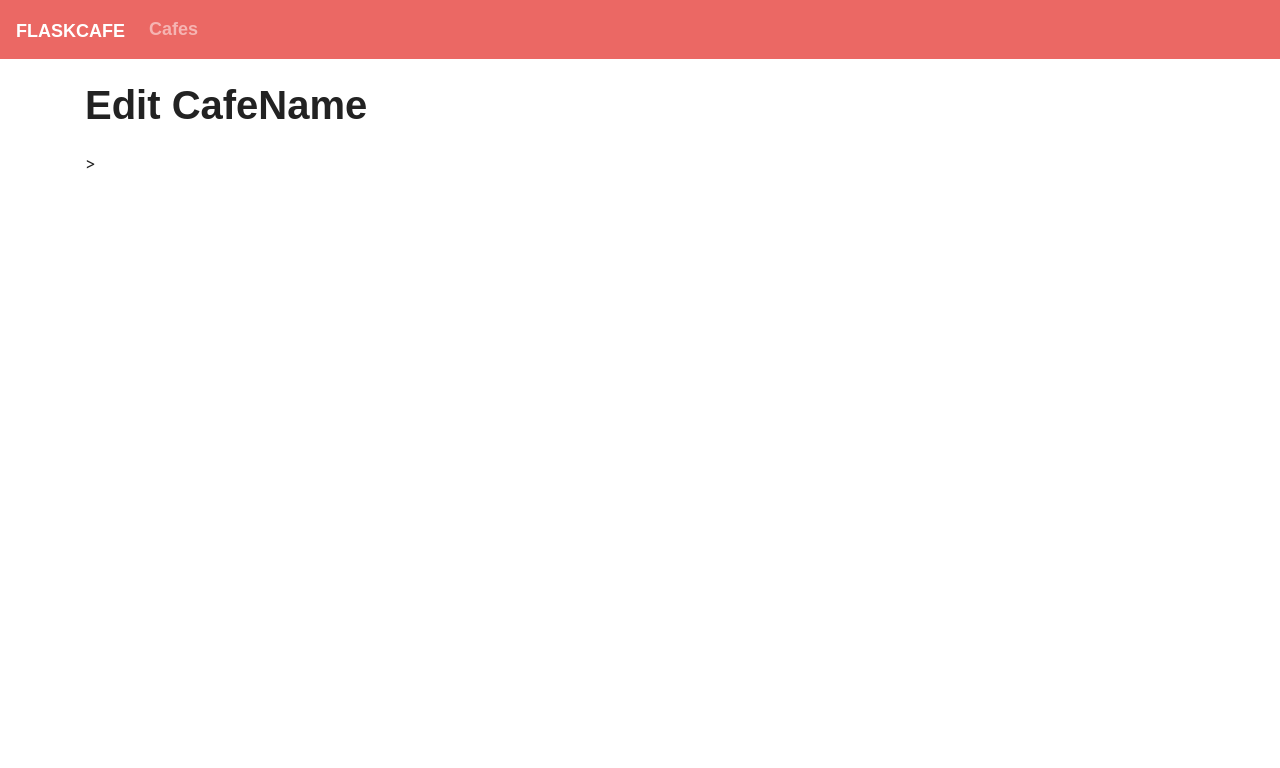
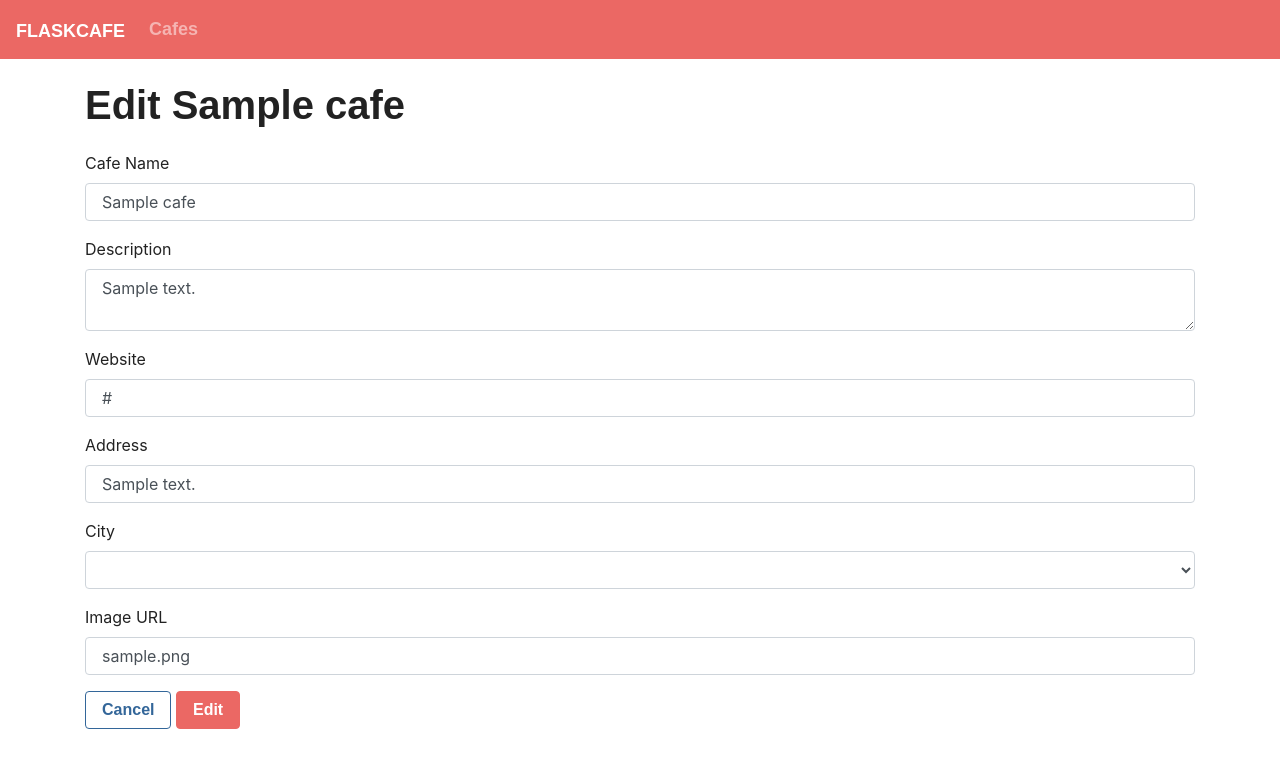
Before and after one commit to amaesanchez/flask-cafe, a Flask app: page /cafes/1/edit in a window 1280 px wide. Shown: the top 768 px of the page. Run offline with Flask 3, Linux system fonts and the light colour scheme; tables that the repository leaves empty hold one stand-in row (values such as "Sample post"); lists and menus that the app fills with data are empty; some web fonts are replaced.

Commit message:
add dropdown city code

```diff
--- a/app.py
+++ b/app.py
@@ -1,11 +1,11 @@
 """Flask App for Flask Cafe."""
 
-from flask import Flask, render_template
+from flask import Flask, render_template, redirect, url_for, flash
 from flask_debugtoolbar import DebugToolbarExtension
 import os
 
 from models import db, connect_db, Cafe, City
-from forms import AddCafe, EditCafe
+from forms import CafeForm
 
 
 app = Flask(__name__)
@@ -77,6 +77,8 @@ def cafe_list():
         cafes=cafes,
     )
 
+    # return redirect('/cafes/add')
+
 
 @app.get('/cafes/<int:cafe_id>')
 def cafe_detail(cafe_id):
@@ -84,19 +86,32 @@ def cafe_detail(cafe_id):
 
     cafe = Cafe.query.get_or_404(cafe_id)
 
-    return render_template(
-        'cafe/detail.html',
-        cafe=cafe,
-    )
+    return render_template('/cafe/detail.html',
+        cafe=cafe)
 
 @app.route('/cafes/add', methods=['GET', 'POST'])
 def add_cafe():
     """ Display add cafe form, or post a new cafe """
 
-    form = AddCafe()
+    # figure out how to add cities?
+    form = CafeForm()
+    form.city_code.choices = City.get_choices()
 
-    # if form.validate_on_submit():
-    #     return
+    if form.validate_on_submit():
+        cafe = Cafe(
+            name=form.name.data,
+            description=form.description.data,
+            url=form.url.data,
+            address=form.address.data,
+            city_code=form.city_code.data,
+            image_url=form.image_url.data)
+
+        db.session.add(cafe)
+        db.session.commit()
+
+        flash(f'{cafe.name} added!')
+        redirect_url=url_for('cafe_detail', cafe_id=cafe.id)
+        return redirect(redirect_url)
 
     return render_template('/cafe/add-form.html', form=form)
 
@@ -104,6 +119,15 @@ def add_cafe():
 def edit_cafe(cafe_id):
     """ Display edit cafe form, or update cafe """
 
-    form = EditCafe()
+    cafe = Cafe.query.get(cafe_id)
 
-    return render_template('/cafe/edit-form.html', form=form)
+    form = CafeForm(obj=cafe)
+
+    if form.validate_on_submit():
+        form.populate_obj(cafe)
+        db.session.commit()
+
+        redirect_url = url_for('cafe_detail', cafe_id=cafe.id)
+        return redirect(redirect_url)
+
+    return render_template('/cafe/edit-form.html', cafe=cafe, form=form)
--- a/forms.py
+++ b/forms.py
@@ -1,16 +1,21 @@
 """Forms for Flask Cafe."""
 
 from flask_wtf import FlaskForm
-from wtforms import StringField, PasswordField, EmailField
+# from wtforms_alchemy import model_form_factory
+from wtforms import StringField, SelectField, TextAreaField, PasswordField, EmailField
 from wtforms.validators import InputRequired, Length
 
-class AddCafe(FlaskForm):
+
+
+class CafeForm(FlaskForm):
     """ Form for adding cafes """
+    # class Meta:
+    #     model=Cafe
 
     name = StringField('Cafe Name',
         validators=[InputRequired()])
 
-    description = StringField('Description',
+    description = TextAreaField('Description',
         validators=[InputRequired()])
 
     url = StringField('Website',
@@ -19,29 +24,7 @@ class AddCafe(FlaskForm):
     address = StringField('Address',
         validators=[InputRequired()])
 
-    city_code = StringField('City Code',
+    city_code = SelectField('City',
         validators=[InputRequired()])
 
-    image_url = StringField('Image URL',
-        validators=[InputRequired()])
-
-class EditCafe(FlaskForm):
-    """ Form for editing cafes """
-
-    name = StringField('Cafe Name',
-        validators=[InputRequired()])
-
-    description = StringField('Description',
-        validators=[InputRequired()])
-
-    url = StringField('Website',
-        validators=[InputRequired()])
-
-    address = StringField('Address',
-        validators=[InputRequired()])
-
-    city_code = StringField('City Code',
-        validators=[InputRequired()])
-
-    image_url = StringField('Image URL',
-        validators=[InputRequired()])
+    image_url = StringField('Image URL')
--- a/templates/cafe/edit-form.html
+++ b/templates/cafe/edit-form.html
@@ -4,8 +4,12 @@
 
 {% block content %}
 
-<h1 class="mb-4">Edit CafeName </h1>
+<h1 class="mb-4">Edit {{ cafe.name }}</h1>
 
-<!-- form goes here -->>
+<form method="POST" action="/cafes/{{ cafe.id }}/edit">
+  {% include '_form.html' %}
+  <a class="btn btn-outline-info" href="/cafes/{{ cafe.id }}">Cancel</a>
+  <button class="btn btn-primary" type="submit">Edit</button>
+</form>
 
 {% endblock %}
```
Also changed, not shown: models.py (+7 -0 lines), requirements.txt (+8 -0 lines), templates/homepage.html (line endings or trailing spaces).
